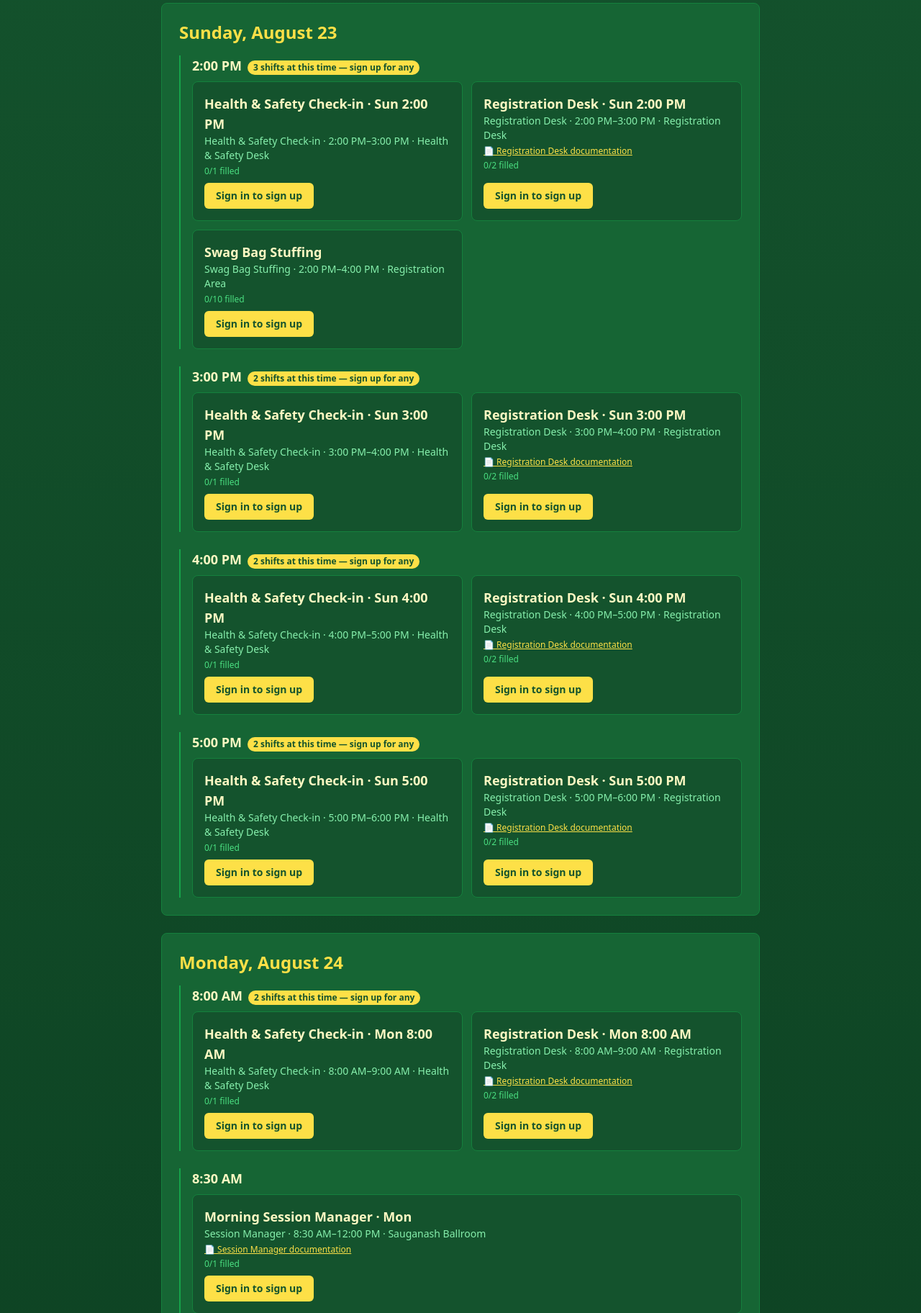
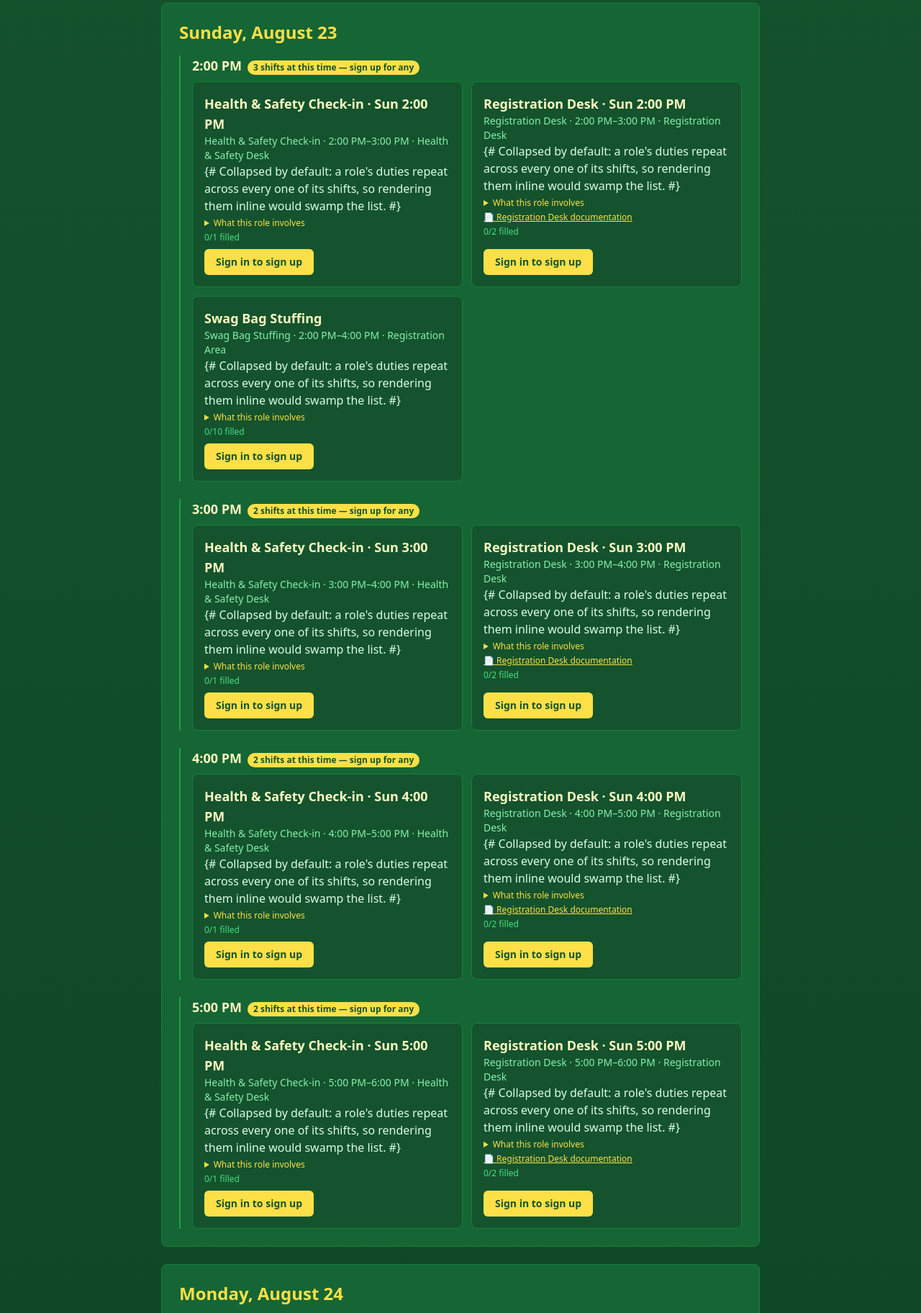
Before and after one commit to djangocon/djangoconus-automation, a Django app: page /volunteers/ in a window 1280 px wide. Shown: the part 309-2133 px from the top of the page at 72% size. Run offline with Django 4.2, Linux system fonts and the light colour scheme; data comes from the database, SQL or seed files in the repository; data that the repository does not hold is empty; parts of the project's set-up code (start-up, migrations or seed data) failed here and were passed over; some libraries are stand-ins or nearby versions.

Commit message:
:sparkles: Show role duties on the shift list and my shifts
Every Role has a description explaining what the job involves, but it was
not rendered anywhere - only Role.documentation_url was, as a link. So
five roles' worth of guidance was stored and invisible to volunteers.

Rendered inline it would swamp the overview, since a role's duties repeat
on every one of its shifts (Online Moderator alone has 24). Collapsed in
a <details> keeps the list compact and costs no JavaScript.

Not put on Shift.description: that field already holds imported talk
abstracts for Session Chair shifts, and the template suppresses it when a
shift covers talks, so duties would vanish on exactly those shifts.

```diff
--- a/volunteers/templates/volunteers/my_shifts.html
+++ b/volunteers/templates/volunteers/my_shifts.html
@@ -37,6 +37,12 @@
                             <time datetime="{{ signup.shift.starts_at|date:'c' }}">{{ signup.shift.starts_at|date:"l, F j," }} <span class="whitespace-nowrap">{{ signup.shift.starts_at|date:"g:i A" }}</span></time>–<time datetime="{{ signup.shift.ends_at|date:'c' }}" class="whitespace-nowrap">{{ signup.shift.ends_at|date:"g:i A" }}</time>
                             {% if signup.shift.location %} · {{ signup.shift.location }}{% endif %}
                         </p>
+                        {% if signup.shift.role.description %}
+                            <details class="mt-1 text-xs">
+                                <summary class="cursor-pointer text-yellow-300 select-none">What this role involves</summary>
+                                <p class="mt-1 text-sm whitespace-pre-line text-green-200">{{ signup.shift.role.description }}</p>
+                            </details>
+                        {% endif %}
                         {% if signup.shift.role.documentation_url %}
                             <p class="mt-1 text-xs">
                                 <a href="{{ signup.shift.role.documentation_url }}" target="_blank" rel="noopener" class="text-yellow-300 underline">
--- a/volunteers/templates/volunteers/shift_list.html
+++ b/volunteers/templates/volunteers/shift_list.html
@@ -121,6 +121,14 @@
                                                     {% if talk.talk_url %}<a href="{{ talk.talk_url }}" target="_blank" rel="noopener" class="text-yellow-300 underline">🔗 {{ talk.title }}</a>{% else %}{{ talk.title }}{% endif %}
                                                 </p>
                                             {% endfor %}
+                                            {% if shift.role.description %}
+                                                {# Collapsed by default: a role's duties repeat across every one of its
+                                                   shifts, so rendering them inline would swamp the list. #}
+                                                <details class="mt-1 text-xs">
+                                                    <summary class="cursor-pointer text-yellow-300 select-none">What this role involves</summary>
+                                                    <p class="mt-1 text-sm whitespace-pre-line text-green-200">{{ shift.role.description }}</p>
+                                                </details>
+                                            {% endif %}
                                             {% if shift.role.documentation_url %}
                                                 <p class="mt-1 text-xs">
                                                     <a href="{{ shift.role.documentation_url }}" target="_blank" rel="noopener" class="text-yellow-300 underline">
```
Also changed, not shown: volunteers/tests/test_signups.py (+45 -0 lines).
